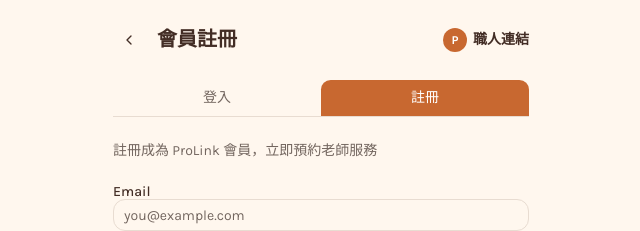
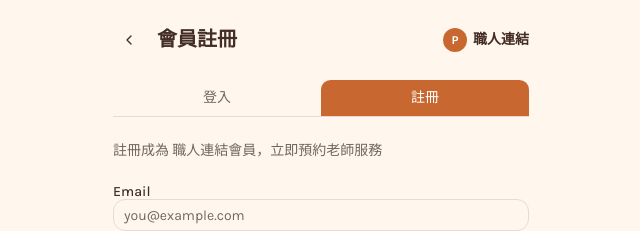
Before and after one commit to prolinkservice/prolink, a Next.js app: page /auth in a window 1280 px wide. Shown: the top 231 px of the page, without its empty margins (319-959 px from the left). Built offline with nearby package versions, Linux system fonts and the light colour scheme.

Commit message:
改文案：註冊頁殘留的ProLink英文品牌字樣統一改成職人連結

```diff
--- a/src/app/auth/page.tsx
+++ b/src/app/auth/page.tsx
@@ -123,7 +123,7 @@
       {mode === 'signup' ? (
         <>
           <p className="text-muted-foreground text-sm mb-6">
-            註冊成為 ProLink 會員，立即預約老師服務
+            註冊成為 職人連結會員，立即預約老師服務
           </p>
 
           <form onSubmit={handleSignup} className="flex flex-col gap-4">
--- a/src/app/signup/page.tsx
+++ b/src/app/signup/page.tsx
@@ -78,7 +78,7 @@
       </div>
 
       <p className="text-muted-foreground text-sm mb-6">
-        註冊成為 ProLink 會員，立即預約老師服務
+        註冊成為 職人連結會員，立即預約老師服務
       </p>
 
       <form onSubmit={handleSubmit} className="flex flex-col gap-4">
```
